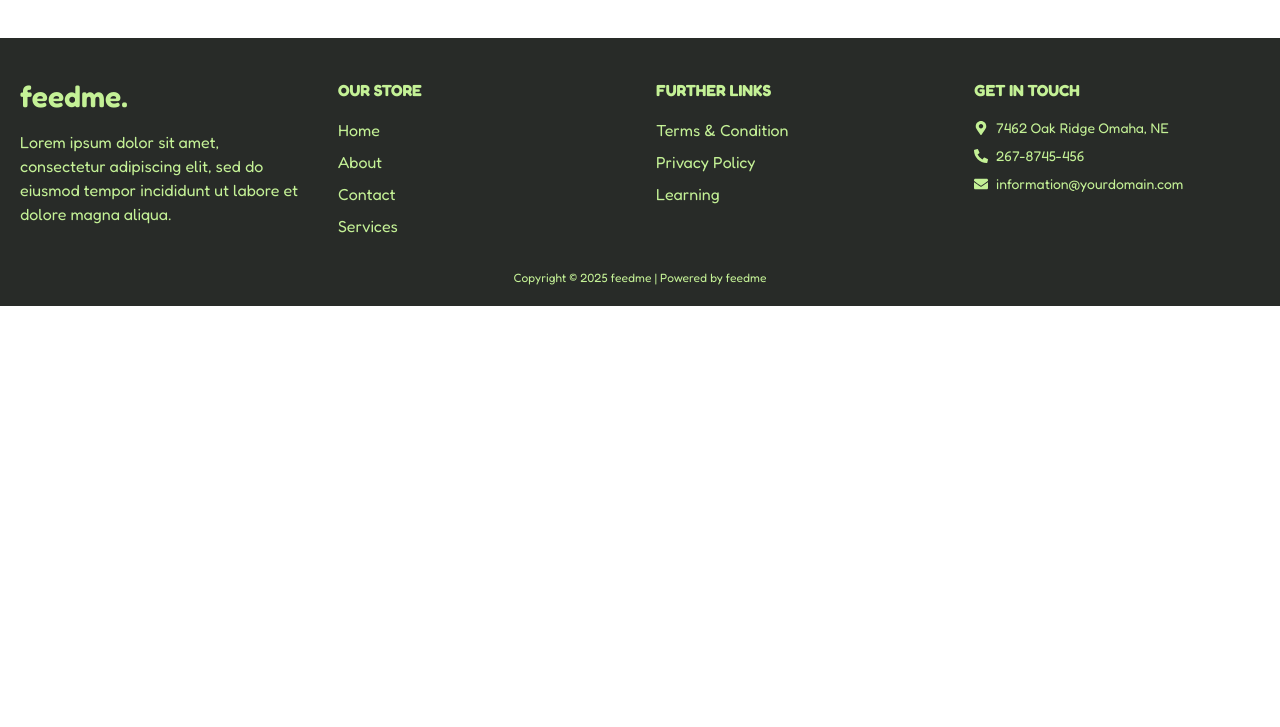
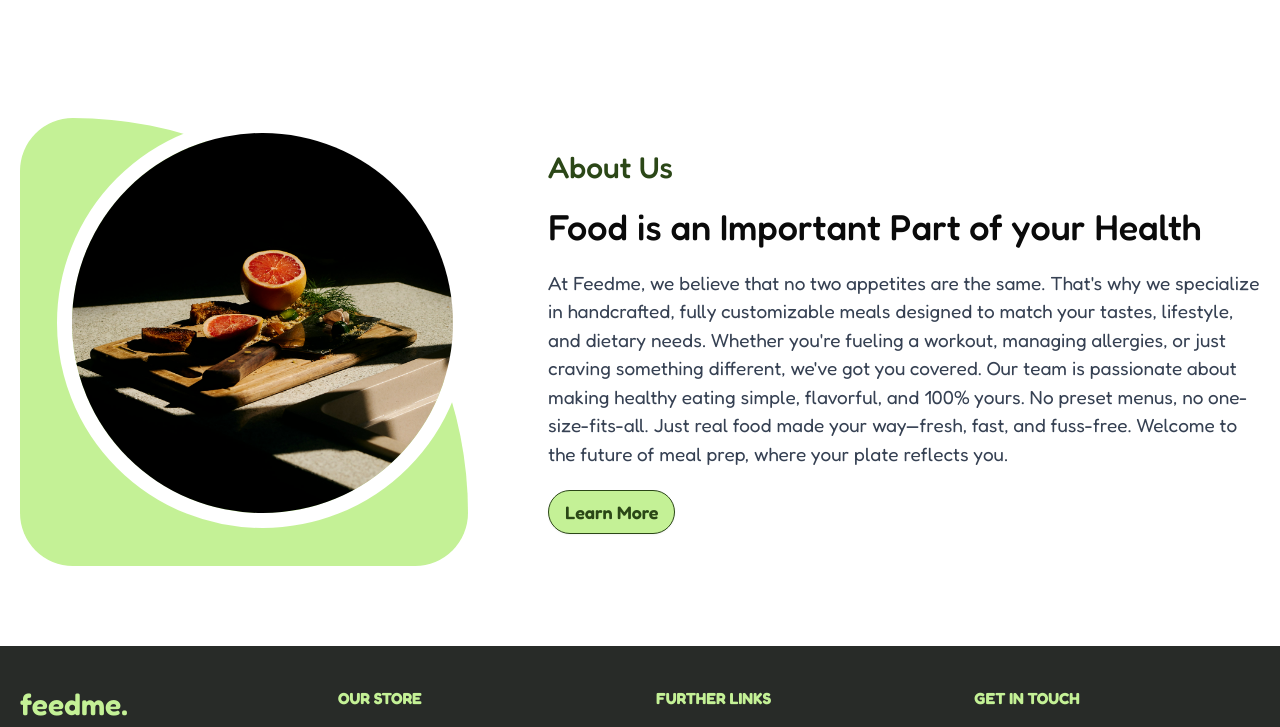
Before and after one commit to smhasanjamil/feedme, a Next.js app: page / in a window 1280 px wide. Shown: the part 642-1369 px from the top of the page. Before the commit the page ends 948 px from the top, so only its background shows below. Built offline with nearby package versions, Linux system fonts and the light colour scheme; no server answers.

Commit message:
added about section to the home page

```diff
--- a/app/(commonLayout)/page.tsx
+++ b/app/(commonLayout)/page.tsx
@@ -1,9 +1,11 @@
+import About from "@/components/home/about";
 import Header from "@/components/home/header";
 
 const Home = () => {
   return (
     <>
       <Header />
+      <About />
     </>
   );
 };
--- /dev/null
+++ b/components/home/about.tsx
@@ -0,0 +1,43 @@
+import Image from "next/image";
+import { Button } from "../ui/button";
+import Link from "next/link";
+
+const About = () => {
+  return (
+    <section className="container my-20 grid grid-cols-5 gap-20">
+      <div className="bg-feed-lime relative col-span-2 aspect-square rounded-[60px_100%_60px_60px]">
+        <Image
+          className="absolute top-0 right-0 aspect-square h-11/12 w-11/12 rounded-full border-[15px] border-white"
+          src="/home/about/about.jpg"
+          alt="about us"
+          width={250}
+          height={250}
+        />
+      </div>
+      <div className="col-span-3 flex flex-col items-start justify-center gap-5.5">
+        <h5 className="text-feed-jungle text-3xl font-medium">About Us</h5>
+        <h6 className="text-4xl font-medium">
+          Food is an Important Part of your Health
+        </h6>
+        <p className="text-[19px] 2xl:text-[21px] text-gray-700">
+          At Feedme, we believe that no two appetites are the same. That&apos;s
+          why we specialize in handcrafted, fully customizable meals designed to
+          match your tastes, lifestyle, and dietary needs. Whether you&apos;re
+          fueling a workout, managing allergies, or just craving something
+          different, we&apos;ve got you covered. Our team is passionate about
+          making healthy eating simple, flavorful, and 100% yours. No preset
+          menus, no one-size-fits-all. Just real food made your way—fresh, fast,
+          and fuss-free. Welcome to the future of meal prep, where your plate
+          reflects you.
+        </p>
+        <Link href="/about">
+          <Button className="bg-feed-lime text-feed-jungle border-feed-jungle hover:text-feed-lime hover:bg-feed-jungle h-11 rounded-full border-[1.5px] text-lg font-semibold">
+            Learn More
+          </Button>
+        </Link>
+      </div>
+    </section>
+  );
+};
+
+export default About;
```
Also changed, not shown: public/home/about/about.jpg (added).
